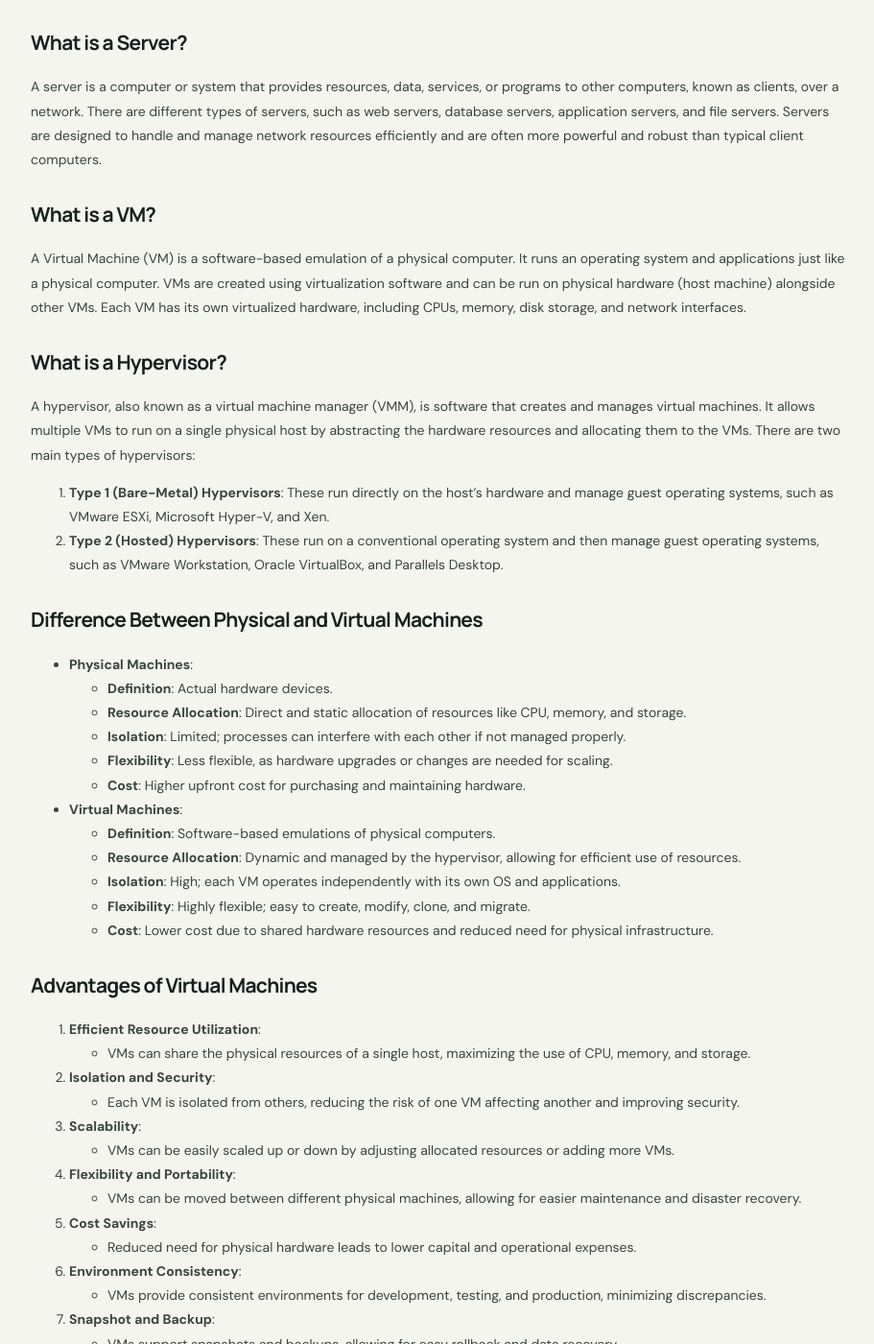
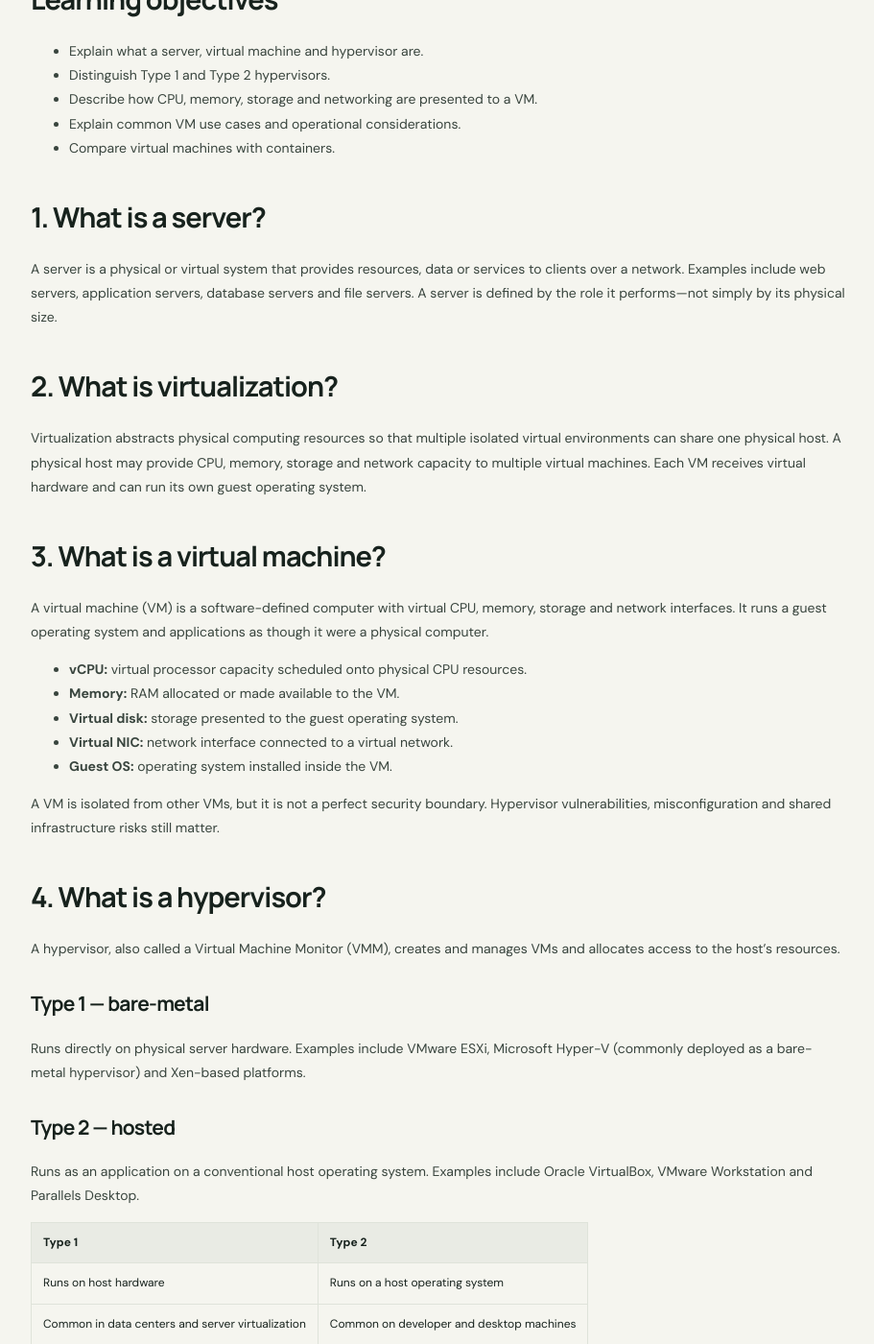
Before and after one commit to cloudwithtanvir/DevOps-bootcamp, a Jekyll site: the page built from 02-Cloud-Fundamentals/01-virtual-machines.md, in a window 1280 px wide and 1400 px high, scrolled down 277 px. Shown: the whole window at 96% size, without its empty margins (183-1094 px from the left). Built offline with Jekyll 4.4.1, drawn with Linux system fonts in a browser that asks for light colours; some of the changed text lies outside the part shown.

Commit message:
Rewrite virtual machines lesson for Week 3

```diff
--- a/02-Cloud-Fundamentals/01-virtual-machines.md
+++ b/02-Cloud-Fundamentals/01-virtual-machines.md
@@ -1,102 +1,122 @@
 ---
-title: "Module 3 Virtual Machines"
+title: "Virtual Machines and Virtualization"
 ---
 
-# Module 3 Virtual Machines
+# Virtual Machines and Virtualization
 
-Owner: Tanvir Ahmed
+## Learning objectives
 
-### What is a Server?
+- Explain what a server, virtual machine and hypervisor are.
+- Distinguish Type 1 and Type 2 hypervisors.
+- Describe how CPU, memory, storage and networking are presented to a VM.
+- Explain common VM use cases and operational considerations.
+- Compare virtual machines with containers.
 
-A server is a computer or system that provides resources, data, services, or programs to other computers, known as clients, over a network. There are different types of servers, such as web servers, database servers, application servers, and file servers. Servers are designed to handle and manage network resources efficiently and are often more powerful and robust than typical client computers.
+## 1. What is a server?
 
-### What is a VM?
+A server is a physical or virtual system that provides resources, data or services to clients over a network. Examples include web servers, application servers, database servers and file servers. A server is defined by the role it performs—not simply by its physical size.
 
-A Virtual Machine (VM) is a software-based emulation of a physical computer. It runs an operating system and applications just like a physical computer. VMs are created using virtualization software and can be run on physical hardware (host machine) alongside other VMs. Each VM has its own virtualized hardware, including CPUs, memory, disk storage, and network interfaces.
+## 2. What is virtualization?
 
-### What is a Hypervisor?
+Virtualization abstracts physical computing resources so that multiple isolated virtual environments can share one physical host. A physical host may provide CPU, memory, storage and network capacity to multiple virtual machines. Each VM receives virtual hardware and can run its own guest operating system.
 
-A hypervisor, also known as a virtual machine manager (VMM), is software that creates and manages virtual machines. It allows multiple VMs to run on a single physical host by abstracting the hardware resources and allocating them to the VMs. There are two main types of hypervisors:
+## 3. What is a virtual machine?
 
-1. **Type 1 (Bare-Metal) Hypervisors**: These run directly on the host's hardware and manage guest operating systems, such as VMware ESXi, Microsoft Hyper-V, and Xen.
-2. **Type 2 (Hosted) Hypervisors**: These run on a conventional operating system and then manage guest operating systems, such as VMware Workstation, Oracle VirtualBox, and Parallels Desktop.
+A virtual machine (VM) is a software-defined computer with virtual CPU, memory, storage and network interfaces. It runs a guest operating system and applications as though it were a physical computer.
 
-### Difference Between Physical and Virtual Machines
+- **vCPU:** virtual processor capacity scheduled onto physical CPU resources.
+- **Memory:** RAM allocated or made available to the VM.
+- **Virtual disk:** storage presented to the guest operating system.
+- **Virtual NIC:** network interface connected to a virtual network.
+- **Guest OS:** operating system installed inside the VM.
 
-- **Physical Machines**:
-    - **Definition**: Actual hardware devices.
-    - **Resource Allocation**: Direct and static allocation of resources like CPU, memory, and storage.
-    - **Isolation**: Limited; processes can interfere with each other if not managed properly.
-    - **Flexibility**: Less flexible, as hardware upgrades or changes are needed for scaling.
-    - **Cost**: Higher upfront cost for purchasing and maintaining hardware.
-- **Virtual Machines**:
-    - **Definition**: Software-based emulations of physical computers.
-    - **Resource Allocation**: Dynamic and managed by the hypervisor, allowing for efficient use of resources.
-    - **Isolation**: High; each VM operates independently with its own OS and applications.
-    - **Flexibility**: Highly flexible; easy to create, modify, clone, and migrate.
-    - **Cost**: Lower cost due to shared hardware resources and reduced need for physical infrastructure.
+A VM is isolated from other VMs, but it is not a perfect security boundary. Hypervisor vulnerabilities, misconfiguration and shared infrastructure risks still matter.
 
-### Advantages of Virtual Machines
+## 4. What is a hypervisor?
 
-1. **Efficient Resource Utilization**:
-    - VMs can share the physical resources of a single host, maximizing the use of CPU, memory, and storage.
-2. **Isolation and Security**:
-    - Each VM is isolated from others, reducing the risk of one VM affecting another and improving security.
-3. **Scalability**:
-    - VMs can be easily scaled up or down by adjusting allocated resources or adding more VMs.
-4. **Flexibility and Portability**:
-    - VMs can be moved between different physical machines, allowing for easier maintenance and disaster recovery.
-5. **Cost Savings**:
-    - Reduced need for physical hardware leads to lower capital and operational expenses.
-6. **Environment Consistency**:
-    - VMs provide consistent environments for development, testing, and production, minimizing discrepancies.
-7. **Snapshot and Backup**:
-    - VMs support snapshots and backups, allowing for easy rollback and data recovery.
+A hypervisor, also called a Virtual Machine Monitor (VMM), creates and manages VMs and allocates access to the host's resources.
 
-### Detailed Overview of Virtual Machines
+### Type 1 — bare-metal
 
-### 1. **Creation and Management**
+Runs directly on physical server hardware. Examples include VMware ESXi, Microsoft Hyper-V (commonly deployed as a bare-metal hypervisor) and Xen-based platforms.
 
-Virtual machines are created through a process called virtualization, which is managed by a hypervisor. The hypervisor allocates resources like CPU, memory, and storage to each VM, which operates as if it were running on a physical machine. Users can create multiple VMs on a single physical host, each with its own operating system and applications.
+### Type 2 — hosted
 
-### 2. **Types of Virtual Machines**
+Runs as an application on a conventional host operating system. Examples include Oracle VirtualBox, VMware Workstation and Parallels Desktop.
 
-- **System VMs**: These VMs provide a complete system platform that supports the execution of a complete operating system (e.g., Windows, Linux).
-- **Process VMs**: These VMs run a single application or process, providing an environment that abstracts the underlying hardware (e.g., Java Virtual Machine).
+| Type 1 | Type 2 |
+| --- | --- |
+| Runs on host hardware | Runs on a host operating system |
+| Common in data centers and server virtualization | Common on developer and desktop machines |
+| Directly manages hardware resources | Uses resources through the host OS |
+| Example: ESXi | Example: VirtualBox |
 
-### 3. **Use Cases**
+## 5. Physical machine vs virtual machine
 
-- **Server Consolidation**: Running multiple server instances on a single physical machine to reduce hardware costs.
-- **Development and Testing**: Developers use VMs to create isolated environments for testing software without affecting the main system.
-- **Disaster Recovery**: VMs can be backed up and replicated, making it easier to recover from hardware failures.
-- **Cloud Computing**: Cloud providers offer VMs as a service, allowing users to deploy applications without worrying about underlying hardware.
+| Area | Physical machine | Virtual machine |
+| --- | --- | --- |
+| Hardware | Dedicated physical computer | Virtual hardware backed by a host |
+| Operating system | Installed on physical hardware | Guest OS runs in the VM |
+| Provisioning | May require hardware procurement | Often created from an image or template |
+| Scaling | Hardware upgrade or new server | Adjust VM size or add instances, subject to capacity |
+| Isolation | Physical separation is possible | Logical isolation through virtualization |
+| Cost | Hardware, facilities and maintenance | Compute, storage, licensing and platform costs |
 
-### 4. **Performance Considerations**
+## 6. VM lifecycle
 
-While VMs offer many benefits, there are performance considerations due to the overhead of virtualization. Hypervisors manage this overhead by optimizing resource allocation and using techniques like paravirtualization, which allows the guest OS to be aware of the hypervisor, improving efficiency.
+1. Select an image or operating-system installation source.
+2. Choose CPU, memory, storage and network settings.
+3. Create the VM.
+4. Start it and connect through a console or remote protocol.
+5. Install and configure software; patch and monitor it.
+6. Stop, restart, resize or snapshot it as needed.
+7. Back up important data.
+8. Terminate/delete it when it is no longer required.
 
-### 5. **Future Trends**
+A snapshot is useful for certain recovery and testing scenarios, but it is not automatically a complete backup strategy. Keep independent backups for important data and test restoration.
 
-- **Containerization**: Containers provide an alternative to VMs by offering a lighter-weight form of virtualization, sharing the host OS kernel while isolating applications.
-- **Edge Computing**: VMs are increasingly used in edge computing to provide processing power closer to data sources, reducing latency.
-- **Hybrid Cloud**: Combining on-premises and cloud resources using VMs to provide flexible and scalable computing environments.
+## 7. Common use cases
 
-In summary, virtual machines play a crucial role in modern IT infrastructure by providing flexible, efficient, and cost-effective solutions for resource management, application deployment, and disaster recovery.
+- **Server consolidation:** run several workloads on fewer physical hosts.
+- **Development and testing:** create isolated environments.
+- **Legacy applications:** run software that requires a particular OS.
+- **Disaster recovery:** replicate or restore VM workloads.
+- **Cloud compute:** provision virtual servers on demand.
+- **Training labs:** practise Linux and Windows administration safely.
 
-What are the differences between Virtualization (VMware) and Containerization (Docker)?
+## 8. Performance and operational considerations
 
-The diagram below illustrates the layered architecture of virtualization and containerization.
+Virtualization introduces scheduling and resource-management overhead. Performance also depends on host capacity, storage latency, network design, workload patterns and resource contention. Monitor CPU utilization, memory pressure, disk latency, network throughput and application health.
 
-“Virtualization is a technology that allows you to create multiple simulated environments or dedicated resources from a single, physical hardware system” [1].
+## 9. VM vs container
 
-“Containerization is the packaging together of software code with all its necessary components like libraries, frameworks, and other dependencies so that they are isolated in their own "container" [2].
+A virtual machine virtualizes hardware and normally includes its own guest operating system. A container isolates an application process and its dependencies while sharing the host operating-system kernel.
 
-The major differences are:
+| Virtual machine | Container |
+| --- | --- |
+| Includes a guest OS | Shares host kernel |
+| Usually larger footprint | Usually lighter-weight |
+| OS-level separation between guests | Process and namespace isolation; not a VM-equivalent boundary |
+| Can run a different guest OS supported by the hypervisor | Container must be compatible with host kernel/platform |
+| Common for full OS workloads | Common for packaging and running applications |
 
-🔹 In virtualization, the hypervisor creates an abstraction layer over hardware, so that multiple operating systems can run alongside each other. This technique is considered to be the first generation of cloud computing.
+Containers are not simply "faster VMs"; they solve a different packaging and isolation problem. Both technologies are widely used together—for example, containers running on VMs in a cloud environment.
 
-![https://substackcdn.com/image/fetch/w_1456,c_limit,f_auto,q_auto:good,fl_progressive:steep/https%3A%2F%2Fbucketeer-e05bbc84-baa3-437e-9518-adb32be77984.s3.amazonaws.com%2Fpublic%2Fimages%2F14409324-6525-49f9-85b5-ea416d4efffb_2556x1383.jpeg](https://substackcdn.com/image/fetch/w_1456,c_limit,f_auto,q_auto:good,fl_progressive:steep/https%3A%2F%2Fbucketeer-e05bbc84-baa3-437e-9518-adb32be77984.s3.amazonaws.com%2Fpublic%2Fimages%2F14409324-6525-49f9-85b5-ea416d4efffb_2556x1383.jpeg)
+## 10. Cloud connection: EC2
 
-🔹Containerization is considered to be a lightweight version of virtualization, which virtualizes the operating system instead of hardware. Without the hypervisor, the containers enjoy faster resource provisioning. All the resources (including code, dependencies) that are needed to run the application or microservice are packaged together, so that the applications can run anywhere.
+Amazon EC2 provides resizable compute capacity as virtual server instances. When launching an instance, you select an Amazon Machine Image (AMI), instance type, network settings, storage and access configuration.
 
-Question: how much performance differences have you observed in production between virtualization, containerization, and bare-metal?
+Continue with [the AWS EC2 guided lab](02-aws-ec2-lab.md).
+
+## Discussion
+
+1. When would you choose a VM instead of a container?
+2. What risks remain even when workloads run in separate VMs?
+3. Why is a snapshot not a substitute for tested backups?
+4. What metrics would you monitor on a production VM?
+
+## Further reading
+
+- [AWS EC2 User Guide](https://docs.aws.amazon.com/AWSEC2/latest/UserGuide/concepts.html)
+- [Microsoft: Hyper-V overview](https://learn.microsoft.com/windows-server/virtualization/hyper-v/hyper-v-technology-overview)
+- [Docker: What is a container?](https://www.docker.com/resources/what-container/)
```
